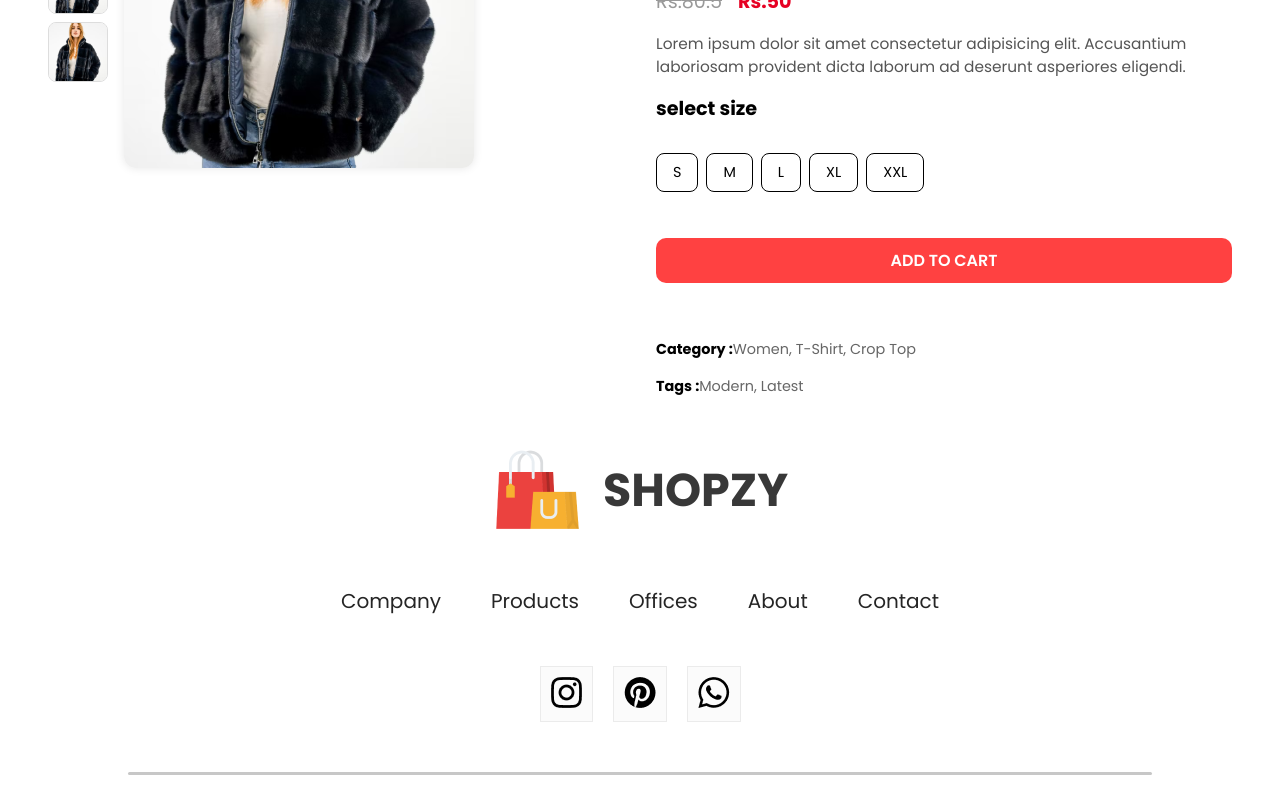
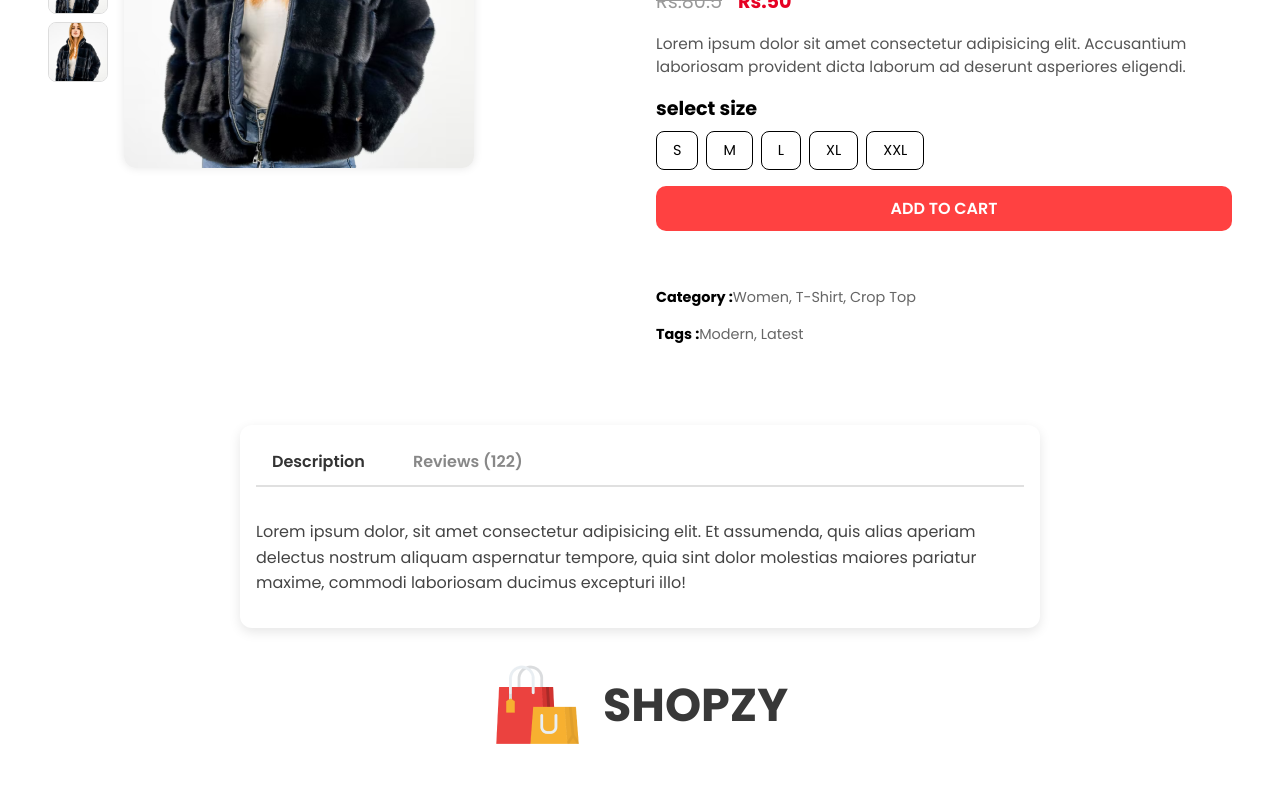
Before and after one commit to Thushan2002/Mahi-clothingsite-react-vite, a React (Vite) app: page /product/1 in a window 1280 px wide. Shown: the part 460-1265 px from the top of the page. Built offline with nearby package versions, Linux system fonts and the light colour scheme.

Commit message:
feat: Description-box added

```diff
--- /dev/null
+++ b/src/components/descriptionBox/DescriptionBox.css
@@ -0,0 +1,42 @@
+.descriptionbox {
+    width: 100%;
+    max-width: 800px;
+    margin: 2rem auto;
+    padding: 1rem;
+    background-color: #ffffff;
+    border-radius: 12px;
+    box-shadow: 0 4px 12px rgba(0, 0, 0, 0.1);
+    font-family: "Segoe UI", Tahoma, Geneva, Verdana, sans-serif;
+}
+
+.descriptionbox-navigator {
+    display: flex;
+    gap: 1rem;
+    margin-bottom: 1rem;
+    border-bottom: 2px solid #e0e0e0;
+}
+
+.descriptionbox-nav-box {
+    padding: 0.5rem 1rem;
+    cursor: pointer;
+    font-weight: 600;
+    color: #333;
+    border-bottom: 3px solid transparent;
+    transition: all 0.3s ease;
+}
+
+.descriptionbox-nav-box:hover {
+    color: #007bff;
+    border-bottom: 3px solid #007bff;
+}
+
+.descriptionbox-nav-box.fade {
+    color: #888;
+}
+
+.descriptionbox-description {
+    padding: 1rem 0;
+    color: #444;
+    font-size: 1rem;
+    line-height: 1.6;
+}
--- /dev/null
+++ b/src/components/descriptionBox/DescriptionBox.jsx
@@ -0,0 +1,23 @@
+import React from "react";
+import "./DescriptionBox.css";
+
+const DescriptionBox = () => {
+  return (
+    <div className="descriptionbox">
+      <div className="descriptionbox-navigator">
+        <div className="descriptionbox-nav-box">Description</div>
+        <div className="descriptionbox-nav-box fade">Reviews (122)</div>
+      </div>
+      <div className="descriptionbox-description">
+        <p>
+          Lorem ipsum dolor, sit amet consectetur adipisicing elit. Et
+          assumenda, quis alias aperiam delectus nostrum aliquam aspernatur
+          tempore, quia sint dolor molestias maiores pariatur maxime, commodi
+          laboriosam ducimus excepturi illo!
+        </p>
+      </div>
+    </div>
+  );
+};
+
+export default DescriptionBox;
--- a/src/pages/product/Product.css
+++ /dev/null
@@ -1,18 +0,0 @@
-.productDisplay-right-size-select {
-    display: flex;
-    margin: 30px 0px;
-    gap: 30px;
-}
-
-.productDisplay-right button {
-    display: flex;
-    align-items: center;
-    justify-content: center;
-    font-size: 16px;
-    font-weight: 600;
-    color: white;
-    background: #ff4141;
-    margin-bottom: 40px;
-    border: none;
-    outline: none;
-}
--- a/src/pages/product/Product.jsx
+++ b/src/pages/product/Product.jsx
@@ -1,9 +1,9 @@
 import React, { useContext } from "react";
-import "./Product.css";
 import { ShopContext } from "../../context/ShopContext";
 import { useParams } from "react-router-dom";
 import Breadcrum from "../../components/breadcrums/Breadcrum";
 import ProductDisplay from "../../components/productDisplay/ProductDisplay";
+import DescriptionBox from "../../components/descriptionBox/DescriptionBox";
 
 const Product = () => {
   const { all_product } = useContext(ShopContext);
@@ -13,6 +13,7 @@ const Product = () => {
     <div>
       <Breadcrum product={product} />
       <ProductDisplay product={product} />
+      <DescriptionBox />
     </div>
   );
 };
```
